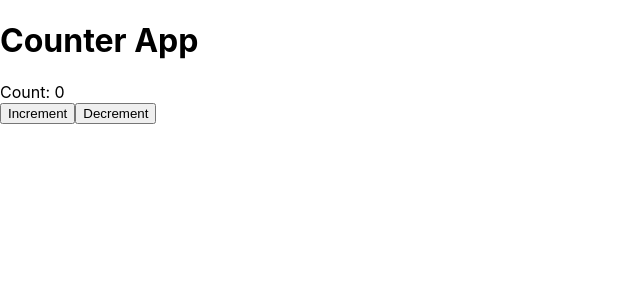
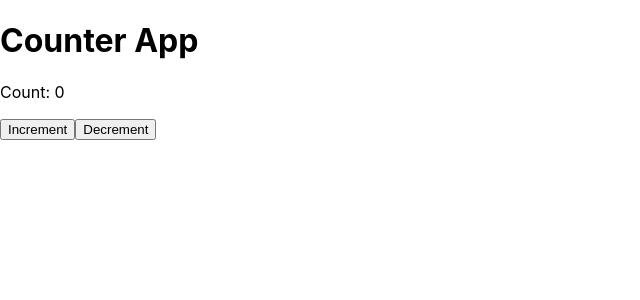
Before and after one commit to kiranmotamary/xcounter, a React (Create React App) app: page / in a window 1280 px wide. Shown: the top 300 px of the page, without its empty margins (0-640 px from the left). Built offline with nearby package versions, Linux system fonts and the light colour scheme.

Commit message:
successfull

```diff
--- a/src/Components/Counter.jsx
+++ b/src/Components/Counter.jsx
@@ -10,12 +10,9 @@ const Counter=()=>{
 return (
     <div>
         <h1>Counter App</h1>
-         Count: {value}
-         <div>
-         <button onClick={handleIncrement}>Increment</button>
-         <button onClick={handleDecrement}>Decrement</button>
-         </div>
-
+        <p>Count: {value}</p>
+        <button onClick={handleIncrement}>Increment</button>
+        <button onClick={handleDecrement}>Decrement</button>
     </div>
 )
 }
```
